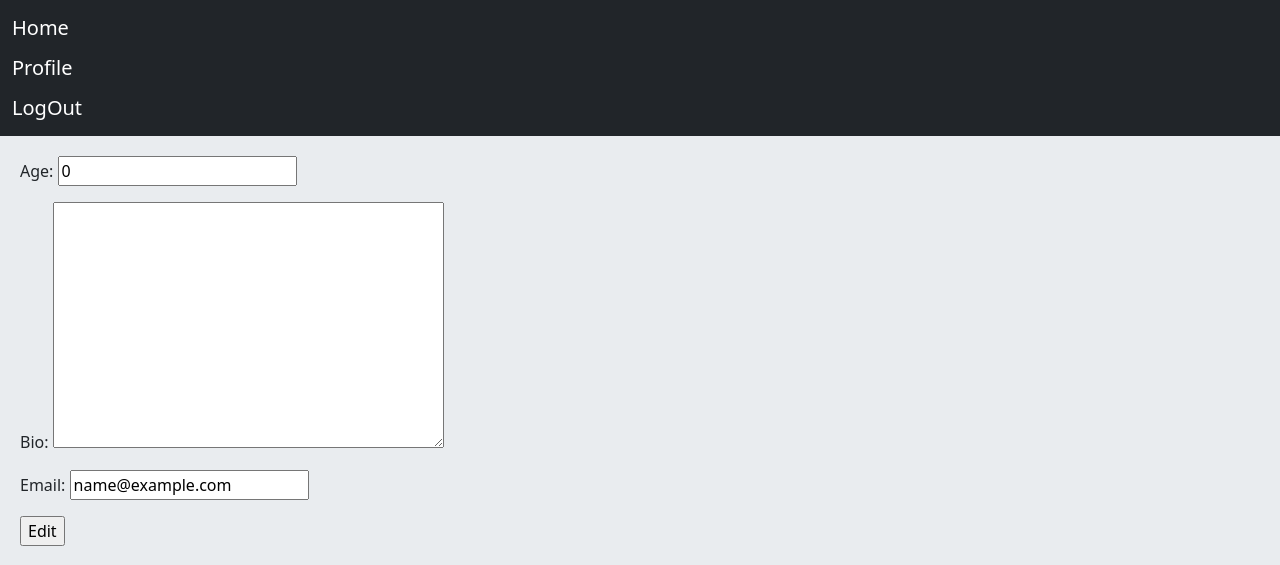
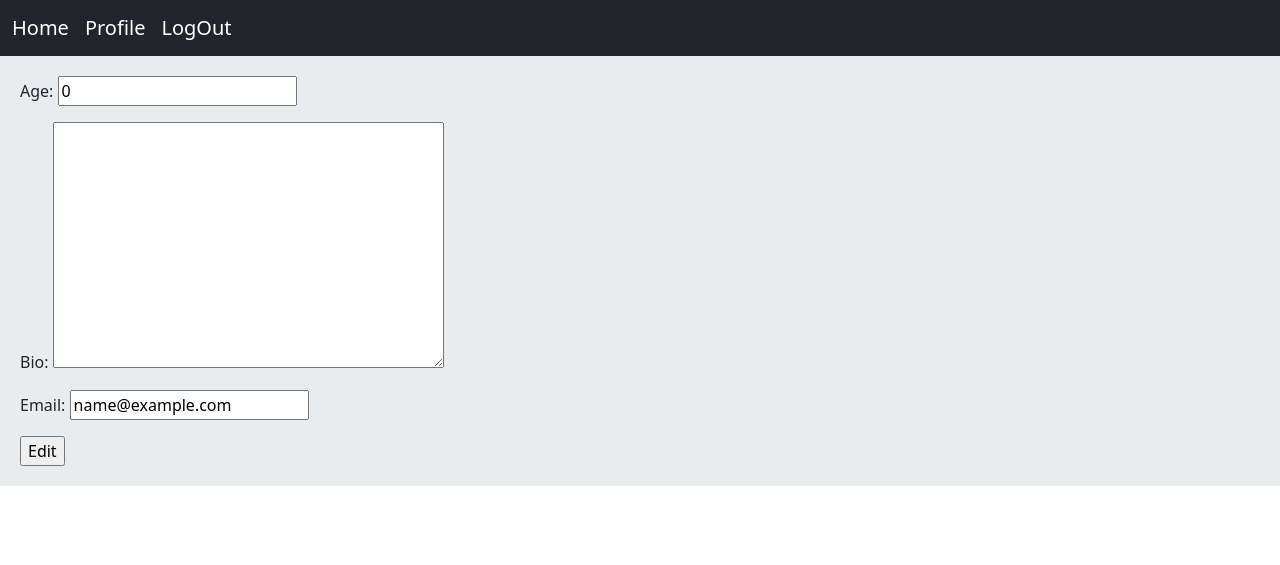
Before and after one commit to SajadAlimoradi/SocialNetwork, a Django app: page /account/edit_user/ in a window 1280 px wide. Shown: the top 565 px of the page. Run offline with Django 4.2, Linux system fonts and the light colour scheme; the visitor is signed in with stand-in values (Sample User, id 1).

Commit message:
navbar edited

```diff
--- a/A/templates/inc/navbar.html
+++ b/A/templates/inc/navbar.html
@@ -1,4 +1,4 @@
-<nav class="navbar navbar-dark bg-dark">
+<nav class="navbar navbar-expand-lg navbar-dark bg-dark">
   <div class="container-fluid">
     <div class="navbar-nav">
       <a class="navbar-brand" href="{% url 'home:home' %}">Home</a>
```
